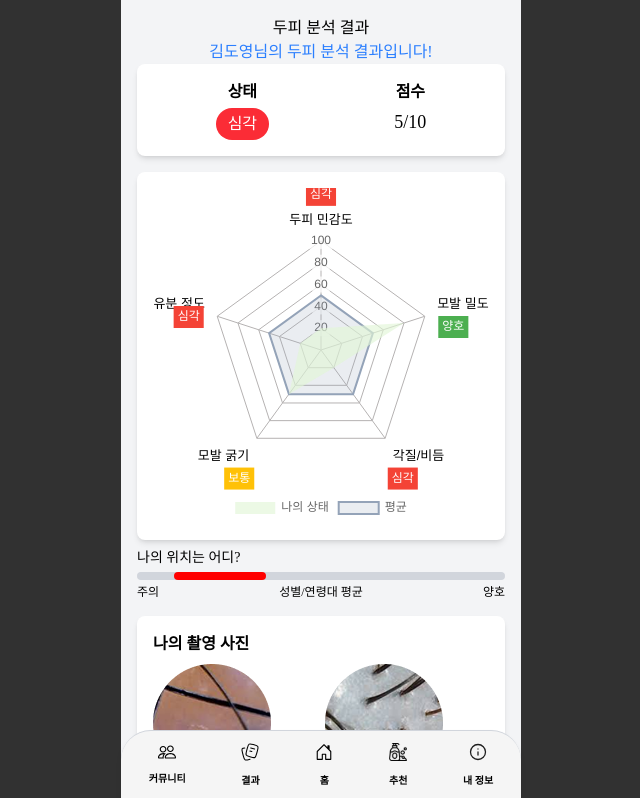
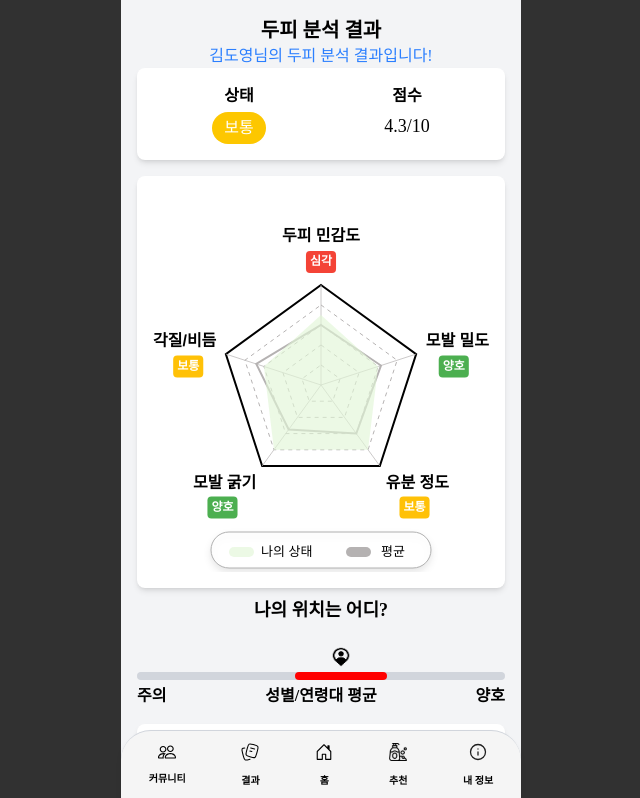
Before and after one commit to SmartBrush/Frontend, a React (Vite) app: page /result in a window 1280 px wide. Shown: the top 798 px of the page, without its empty margins (319-959 px from the left). Built offline with nearby package versions, Linux system fonts and the light colour scheme.

Commit message:
:lipstick: Result 페이지 UI 수정

```diff
--- a/package.json
+++ b/package.json
@@ -12,7 +12,9 @@
   "dependencies": {
     "@tailwindcss/vite": "^4.1.8",
     "add": "^2.0.6",
+    "chart.js": "^4.4.9",
     "gitmoji-cli": "^9.7.0",
+    "lucide-react": "^0.513.0",
     "react": "^19.1.0",
     "react-chartjs-2": "^5.3.0",
     "react-dom": "^19.1.0",
--- a/src/components/resultPage/CaptureImage.tsx
+++ b/src/components/resultPage/CaptureImage.tsx
@@ -5,12 +5,18 @@ type CaptureImageProps = {
 const CaptureImage = ({ images }: CaptureImageProps) => {
   return (
     <div className="bg-white rounded-lg shadow-md p-4 mt-4">
-      <h3 className="font-bold mb-2">나의 촬영 사진</h3>
-      <div className="grid grid-cols-2 gap-2">
+      <h3 className="text-center font-bold mb-2 text-lg">
+        나의 촬영 사진을 확인하세요
+      </h3>
+      <div className="grid grid-cols-2 gap-4 justify-items-center">
         {images.map((img) => (
-          <div key={img.id} className="relative">
-            <img src={img.src} alt={img.label} className="rounded-md" />
-            <p className="text-xs text-center">{img.label}</p>
+          <div key={img.id} className="flex flex-col items-center w-24">
+            <img
+              src={img.src}
+              alt={img.label}
+              className="rounded-full w-24 h-24 object-cover"
+            />
+            <p className="text-base text-center font-bold mt-2">{img.label}</p>
           </div>
         ))}
       </div>
--- /dev/null
+++ b/src/components/resultPage/ProductRecommendButton.tsx
@@ -0,0 +1,20 @@
+import { useNavigate } from 'react-router-dom'
+
+const ProductRecommendButton = () => {
+  const navigate = useNavigate()
+
+  const ButtonHandleClick = () => {
+    navigate('/recommend')
+  }
+
+  return (
+    <button
+      onClick={ButtonHandleClick}
+      className="w-93 text-center mt-8 px-4 py-2 bg-blue-200 text-black font-semibold rounded-full shadow-md hover:bg-blue-300 transition mx-auto block"
+    >
+      내 두피에 맞는 제품 보러가기
+    </button>
+  )
+}
+
+export default ProductRecommendButton
--- a/src/components/resultPage/ScalpRadarChart.tsx
+++ b/src/components/resultPage/ScalpRadarChart.tsx
@@ -23,9 +23,10 @@ ChartJS.register(
 
 const getLabelFromScore = (value: number, type: string): string => {
   switch (type) {
+    //유분
     case 'sebum':
-      if (value <= 29 || value >= 91) return '심각'
-      else if (value <= 49 || value >= 70) return '보통'
+      if (value <= 29 || value >= 81) return '심각'
+      else if (value <= 49 || (value >= 70 && value < 81)) return '보통'
       else return '양호'
     case 'density':
     case 'thickness':
@@ -33,9 +34,9 @@ const getLabelFromScore = (value: number, type: string): string => {
       else if (value >= 40) return '보통'
       else return '심각'
     default:
-      if (value >= 70) return '양호'
+      if (value >= 70) return '심각'
       else if (value >= 40) return '보통'
-      else return '심각'
+      else return '양호'
   }
 }
 
@@ -53,86 +54,196 @@ const ScalpRadarChart = ({ data }: RadarDataProps) => {
   const statusLabels = [
     getLabelFromScore(data.scalpSensitivityValue, 'sensitivity'),
     getLabelFromScore(data.densityValue, 'density'),
+    getLabelFromScore(data.sebumLevelValue, 'sebum'),
+    getLabelFromScore(data.poreSizeValue, 'thickness'),
     getLabelFromScore(data.scalingValue, 'scaling'),
-    getLabelFromScore(data.poreSizeValue, 'thickness'),
-    getLabelFromScore(data.sebumLevelValue, 'sebum'),
   ]
 
   useEffect(() => {
     const plugin = {
-      id: 'pointLabelBackground',
+      id: 'customRadarEnhancement',
+      beforeDraw(chart: Chart<'radar'>) {
+        const ctx = chart.ctx
+        const scale = chart.scales.r
+        const centerX = scale.xCenter
+        const centerY = scale.yCenter
+        const levels = scale.ticks.length
+        const step = scale.drawingArea / levels
+        const pointCount = scale._pointLabels.length
+
+        ctx.save()
+        // 내부 격자 & 축선
+        for (let i = 1; i <= levels; i++) {
+          const r = step * i
+          ctx.beginPath()
+          for (let j = 0; j < pointCount; j++) {
+            const ang = scale.getIndexAngle(j) - Math.PI / 2
+            const x = centerX + Math.cos(ang) * r
+            const y = centerY + Math.sin(ang) * r
+            j ? ctx.lineTo(x, y) : ctx.moveTo(x, y)
+          }
+          ctx.closePath()
+          if (i === levels) {
+            ctx.setLineDash([])
+            ctx.strokeStyle = 'black'
+            ctx.lineWidth = 2
+          } else {
+            ctx.setLineDash([4, 4])
+            ctx.strokeStyle = 'rgba(181,178,178,1)'
+            ctx.lineWidth = 1
+          }
+          ctx.stroke()
+        }
+        ctx.setLineDash([])
+        ctx.strokeStyle = 'rgba(181,178,178,0.7)'
+        ctx.lineWidth = 1
+        for (let j = 0; j < pointCount; j++) {
+          const ang = scale.getIndexAngle(j) - Math.PI / 2
+          const x = centerX + Math.cos(ang) * scale.drawingArea
+          const y = centerY + Math.sin(ang) * scale.drawingArea
+          ctx.beginPath()
+          ctx.moveTo(centerX, centerY)
+          ctx.lineTo(x, y)
+          ctx.stroke()
+        }
+        ctx.restore()
+      },
       afterDraw(chart: Chart<'radar'>) {
         const scale = chart.scales.r
         const ctx = chart.ctx as CanvasRenderingContext2D
-        const centerX = scale.xCenter
-        const centerY = scale.yCenter
-        const radius = scale.drawingArea + 30
-        const fontSize = 12
-        const lineHeight = 14
+        const cX = scale.xCenter
+        const cY = scale.yCenter
 
-        ctx.font = `${fontSize}px sans-serif`
+        ctx.save()
+        ctx.font = 'bold 16px sans-serif'
+        ctx.fillStyle = '#000'
         ctx.textAlign = 'center'
+        ctx.textBaseline = 'bottom' // 아래 기준선
+        const ang0 = scale.getIndexAngle(0) - Math.PI / 2
+        // 기본반경 = drawingArea + padding(=10)
+        const baseR = scale.drawingArea + 10
+        // y를  additionalShift 만큼 위로 땡겨줌
+        const additionalShift = 30
+        const x0 = cX + Math.cos(ang0) * baseR
+        const y0 = cY + Math.sin(ang0) * baseR - additionalShift
+        ctx.fillText('두피 민감도', x0, y0)
+        ctx.restore()
+        // 상태 배지 위치를 축 방향으로 대칭 맞춰 조정
+        const badgeRadius = scale.drawingArea + 8
+        ctx.font = 'bold 12px sans-serif'
         ctx.textBaseline = 'middle'
 
-        statusLabels.forEach((status: string, index: number) => {
-          const angle = scale.getIndexAngle(index) - Math.PI / 2
-          const x = centerX + Math.cos(angle) * radius
-          const y = centerY + Math.sin(angle) * radius
+        statusLabels.forEach((status, i) => {
+          const ang = scale.getIndexAngle(i) - Math.PI / 2
+          const x = cX + Math.cos(ang) * badgeRadius
+          const y = cY + Math.sin(ang) * badgeRadius
 
-          let yOffset = 0
-          if (angle >= -Math.PI / 4 && angle <= Math.PI / 4) {
-            yOffset = 10 // 오른쪽
-          } else if (angle >= Math.PI / 4 && angle <= (3 * Math.PI) / 4) {
-            yOffset = 16 // 아래쪽
-          } else if (angle <= -Math.PI / 4 && angle >= -(3 * Math.PI) / 4) {
-            yOffset = -16 // 위쪽
+          let xOff = 0
+          let yOff = 0
+          let align: CanvasTextAlign = 'center'
+          switch (i) {
+            case 0: // 상단
+              yOff = -15
+              align = 'center'
+              break
+            case 1: // 우상단
+              xOff = 30
+              yOff = 15
+              align = 'center'
+              break
+            case 2: // 우하단
+              xOff = 30
+              yOff = 35
+              align = 'center'
+              break
+            case 3: // 좌하단
+              xOff = -35
+              yOff = 35
+              align = 'center'
+              break
+            case 4: // 좌상단
+              xOff = -30
+              yOff = 15
+              align = 'center'
+              break
           }
 
-          let extraYOffset = 0
-          if (index === 1 || index === 4) {
-            extraYOffset = 10 // 더 아래로 내림
-          }
+          // 배경 및 텍스트
+          const pad = 4
+          const lh = 14
+          const textW = ctx.measureText(status).width
+          const bgW = textW + pad * 2
+          const bgH = lh + pad * 2
+          const bgX =
+            x +
+            xOff -
+            (align === 'center' ? bgW / 2 : align === 'left' ? 0 : bgW)
+          const bgY = y + yOff - bgH / 2
 
-          const finalX = x
-          const finalY = y + yOffset + extraYOffset
+          ctx.fillStyle =
+            status === '양호'
+              ? '#4CAF50'
+              : status === '보통'
+                ? '#FFC107'
+                : '#F44336'
+          ctx.beginPath()
+          ctx.roundRect?.(bgX, bgY, bgW, bgH, 4)
+          ctx.fill()
 
-          let bgColor = 'transparent'
-          if (status === '양호') bgColor = '#4CAF50'
-          else if (status === '보통') bgColor = '#FFC107'
-          else if (status === '심각') bgColor = '#F44336'
+          ctx.fillStyle = '#fff'
+          ctx.textAlign = align
+          ctx.fillText(status, x + xOff, y + yOff)
+        })
 
-          const padding = 4
-          const width = ctx.measureText(status).width
-          const height = lineHeight
-
-          ctx.fillStyle = bgColor
-          ctx.fillRect(
-            finalX - width / 2 - padding,
-            finalY - height / 2 - padding,
-            width + padding * 2,
-            height + padding * 2,
-          )
-
-          ctx.fillStyle = 'white'
-          ctx.fillText(status, finalX, finalY)
-        })
+        // 범례
+        const lx = cX - 110
+        const ly = chart.height - 40
+        const w = 220,
+          h = 36
+        ctx.save()
+        ctx.shadowColor = 'rgba(0,0,0,0.1)'
+        ctx.shadowBlur = 8
+        ctx.shadowOffsetY = 4
+        ctx.beginPath()
+        ctx.fillStyle = '#fff'
+        ctx.strokeStyle = '#B0B0B0'
+        ctx.lineWidth = 1
+        ctx.roundRect?.(lx, ly, w, h, 18)
+        ctx.fill()
+        ctx.stroke()
+        ctx.restore()
+        ctx.font = '13px sans-serif'
+        ctx.textAlign = 'left'
+        ctx.fillStyle = 'rgba(225,246,215,0.64)'
+        ctx.beginPath()
+        ctx.roundRect?.(lx + 18, ly + 15, 25, 10, 6)
+        ctx.fill()
+        ctx.fillStyle = '#000'
+        ctx.fillText('나의 상태', lx + 50, ly + 20)
+        ctx.fillStyle = '#B5B2B2'
+        ctx.beginPath()
+        ctx.roundRect?.(lx + 135, ly + 15, 25, 10, 6)
+        ctx.fill()
+        ctx.fillStyle = '#000'
+        ctx.fillText('평균', lx + 170, ly + 20)
       },
     }
+
     ChartJS.register(plugin)
     return () => ChartJS.unregister(plugin)
   }, [statusLabels])
 
   const radarData = {
-    labels: ['두피 민감도', '모발 밀도', '각질/비듬', '모발 굵기', '유분 정도'],
+    labels: ['두피 민감도', '모발 밀도', '유분 정도', '모발 굵기', '각질/비듬'],
     datasets: [
       {
         label: '나의 상태',
         data: [
           data.scalpSensitivityValue,
           data.densityValue,
+          data.sebumLevelValue,
+          data.poreSizeValue,
           data.scalingValue,
-          data.poreSizeValue,
-          data.sebumLevelValue,
         ],
         backgroundColor: 'rgba(225, 246, 215, 0.64)',
         borderWidth: 0,
@@ -141,9 +252,9 @@ const ScalpRadarChart = ({ data }: RadarDataProps) => {
       },
       {
         label: '평균',
-        data: [50, 50, 50, 50, 50],
-        backgroundColor: 'rgba(148,163,184,0.2)',
-        borderColor: 'rgba(148,163,184,1)',
+        data: [60, 63, 60, 55, 68],
+        borderColor: '#B5B2B2',
+        backgroundColor: 'transparent',
         borderWidth: 2,
         pointRadius: 0,
         pointHoverRadius: 0,
@@ -152,38 +263,37 @@ const ScalpRadarChart = ({ data }: RadarDataProps) => {
   }
 
   const options: ChartOptions<'radar'> = {
+    maintainAspectRatio: false,
     scales: {
       r: {
-        angleLines: {
-          color: 'rgba(181,178,178,1)',
-          lineWidth: 1,
-        },
-        grid: {
-          color: 'rgba(181,178,178,1)',
-          lineWidth: 1,
-          borderDash: [4, 4],
-        },
+        angleLines: { display: false },
+        grid: { display: false },
         pointLabels: {
           display: true,
-          font: {
-            size: 13,
-          },
+          font: { size: 16, weight: 'bold' },
           color: '#000',
+          padding: 10,
+          callback: (label, idx) => (idx === 0 ? '' : label),
         },
         suggestedMin: 0,
         suggestedMax: 100,
+
+        ticks: {
+          display: false,
+          stepSize: 25,
+        },
       },
     },
     plugins: {
-      legend: {
-        position: 'bottom',
-      },
+      legend: { display: false },
     },
   }
 
   return (
     <div className="bg-white rounded-lg shadow-md p-4 mt-4">
-      <Radar data={radarData} options={options} />
+      <div className="h-[380px]">
+        <Radar data={radarData} options={options} />
+      </div>
     </div>
   )
 }
--- a/src/components/resultPage/ScalpStatusCard.tsx
+++ b/src/components/resultPage/ScalpStatusCard.tsx
@@ -1,16 +1,15 @@
-import React from 'react'
-
 type ScalpStatusCardProps = {
-  status: string
+  status: '양호' | '보통' | '심각'
   score: number
+  bgColor: string
 }
 
-const ScalpStatusCard = ({ status, score }: ScalpStatusCardProps) => {
+const ScalpStatusCard = ({ status, score, bgColor }: ScalpStatusCardProps) => {
   return (
     <div className="flex justify-around bg-white p-4 rounded-lg shadow-md">
       <div className="flex flex-col items-center">
         <span className="font-bold">상태</span>
-        <span className="bg-red-500 text-white rounded-full px-3 py-1 mt-1">
+        <span className={`${bgColor} text-white rounded-full px-3 py-1 mt-1`}>
           {status}
         </span>
       </div>
--- a/src/components/resultPage/StatusSlider.tsx
+++ b/src/components/resultPage/StatusSlider.tsx
@@ -1,13 +1,29 @@
+import myIcon from '../../assets/my.png'
+
 type StatusSliderProps = {
   label: string
-  valuePosition: number
+  valuePosition: number //0 ~ 100(%)
   color: string
 }
 
 const StatusSlider = ({ label, valuePosition, color }: StatusSliderProps) => {
   return (
     <div className="my-2">
-      <p className="text-sm mb-1">{label}</p>
+      <p className="text-center text-lg font-bold mb-2">{label}</p>
+
+      <div className="relative h-10">
+        <img
+          src={myIcon}
+          alt="my position"
+          className="absolute w-5 h-5 -top-0"
+          style={{
+            left: `calc(${valuePosition}% + 12.5% - 10px)`,
+            top: '15px',
+          }}
+        />
+      </div>
+
+      {/* 슬라이더 바 */}
       <div className="w-full bg-gray-300 h-2 rounded-full relative">
         <div
           className="absolute h-2 rounded-full"
@@ -18,7 +34,7 @@ const StatusSlider = ({ label, valuePosition, color }: StatusSliderProps) => {
           }}
         ></div>
       </div>
-      <div className="flex justify-between text-xs mt-1">
+      <div className="flex justify-between text-s font-bold mt-1">
         <span>주의</span>
         <span>성별/연령대 평균</span>
         <span>양호</span>
--- a/src/pages/ResultPage.tsx
+++ b/src/pages/ResultPage.tsx
@@ -2,36 +2,90 @@ import ScalpStatusCard from '../components/resultPage/ScalpStatusCard'
 import ScalpRadarChart from '../components/resultPage/ScalpRadarChart'
 import StatusSlider from '../components/resultPage/StatusSlider'
 import CaptureImage from '../components/resultPage/CaptureImage'
+import ProductRecommendButton from '../components/resultPage/ProductRecommendButton'
 import sample1 from '../assets/sample1.png'
 import sample2 from '../assets/sample2.png'
 
 const ResultPage = () => {
   const dummyData = {
-    status: '심각',
-    score: 5,
     radar: {
-      scalpSensitivityValue: 20,
-      densityValue: 80,
-      scalingValue: 20,
-      poreSizeValue: 50,
-      sebumLevelValue: 20,
+      scalpSensitivityValue: 70, // 두피민감도 : 높을수록 나쁨 -> 뒤집기
+      densityValue: 60, // 모발 밀도 -> 높을수록 좋음
+      sebumLevelValue: 80, //유분 정도 -> 너무 낮아도, 너무 높아도 안 좋음
+      poreSizeValue: 80, // 모발 굵기 -> 높을수록 좋음
+      scalingValue: 60, // 각질/비듬 정도 -> 높을수록 나쁨 -> 뒤집어
     },
     images: [
-      { id: 1, src: sample1, label: '정수리' },
-      { id: 2, src: sample2, label: '앞머리' },
+      { id: 1, src: sample1, label: '내 두피 사진' },
+      { id: 2, src: sample2, label: '내 두피 사진' },
     ],
   }
 
+  //
+  const getStatusColor = (status: string) => {
+    switch (status) {
+      case '양호':
+        return 'bg-green-500'
+      case '보통':
+        return 'bg-yellow-400'
+      case '심각':
+      default:
+        return 'bg-red-500'
+    }
+  }
+
+  const sebumBadLow = 29
+  const sebumBadHigh = 81
+
+  const sebumCenter = (sebumBadLow + sebumBadHigh) / 2
+  const sebumMaxOffset = sebumCenter - sebumBadLow
+  const sebumFactor = 100 / sebumMaxOffset
+
+  // 변환 함수
+  function transformsebum(value: number): number {
+    const offset = Math.abs(value - sebumCenter)
+    const raw = 100 - offset * sebumFactor
+    return raw < 0 ? 0 : raw
+  }
+
+  //평균 점수 계산 (0-10점)
+  const {
+    scalpSensitivityValue,
+    densityValue,
+    sebumLevelValue,
+    poreSizeValue,
+    scalingValue,
+  } = dummyData.radar
+
+  const goodSensitivity = 100 - scalpSensitivityValue
+  const goodScaling = 100 - scalingValue
+  const goodSebum = transformsebum(sebumLevelValue)
+
+  const rawAvg =
+    (goodSensitivity + densityValue + goodSebum + poreSizeValue + goodScaling) /
+    5
+
+  const score = Math.round((rawAvg / 100) * 10 * 10) / 10 // 10점 만점, 소수점 1자리
+  const status = score >= 7 ? '양호' : score >= 4 ? '보통' : '심각'
+  const bgColor = getStatusColor(status)
+  // 퍼센트 위치 계산 (일단은 0~10 -> 0%100%)
+  const valuePosition = Math.round((score / 10) * 100)
+
   return (
-    <div className="p-4 bg-gray-100 min-h-screen">
-      <p className="text-center text-balck-200">두피 분석 결과</p>
+    <div className="p-4 bg-gray-100 min-h-screen pb-20">
+      <p className="text-center text-xl font-bold">두피 분석 결과</p>
       <p className="text-center text-blue-500">
         김도영님의 두피 분석 결과입니다!
       </p>
-      <ScalpStatusCard status={dummyData.status} score={dummyData.score} />
+      <ScalpStatusCard status={status} score={score} bgColor={bgColor} />
       <ScalpRadarChart data={dummyData.radar} />
-      <StatusSlider label="나의 위치는 어디?" valuePosition={10} color="red" />
+      <StatusSlider
+        label="나의 위치는 어디?"
+        valuePosition={valuePosition}
+        color="red"
+      />
       <CaptureImage images={dummyData.images} />
+      <ProductRecommendButton />
     </div>
   )
 }
```
Also changed, not shown: src/assets/my.png (added), 1 other file (tests, documents, lock files or other folders).
